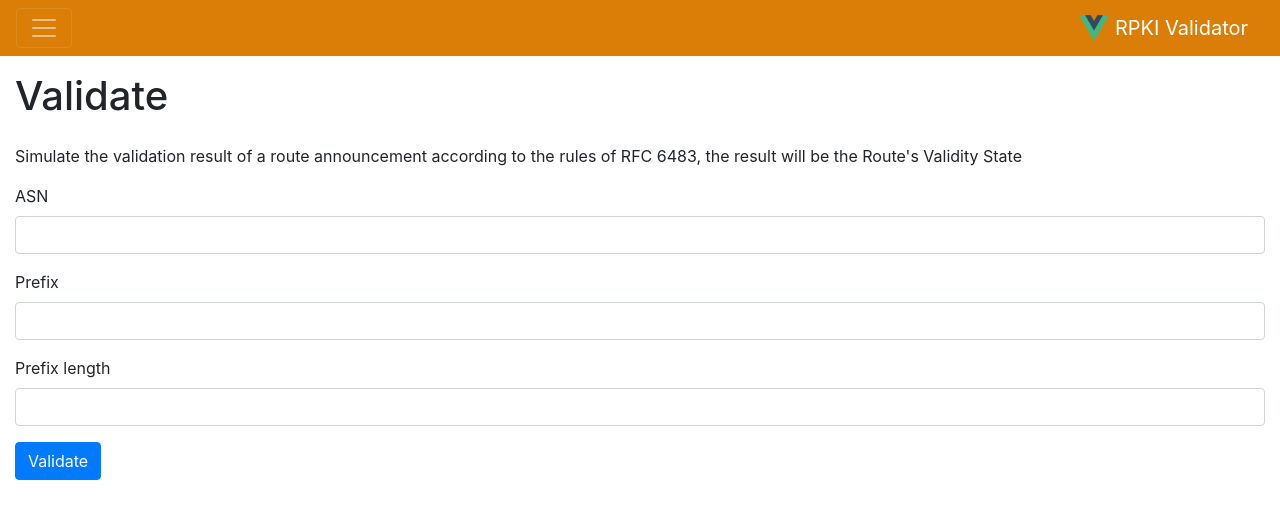
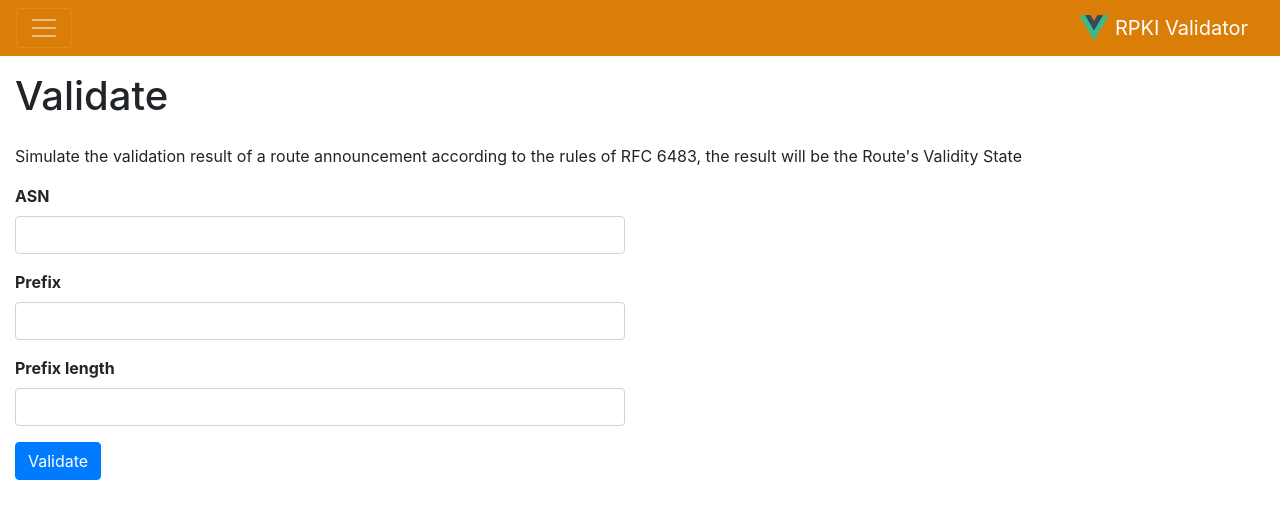
Before and after one commit to pcarana/rpki-validator-web, a Vue app: page /validate in a window 1280 px wide. Shown: the top 518 px of the page. Built offline with nearby package versions, Linux system fonts and the light colour scheme.

Commit message:
Resize the validation form and set bold labels

```diff
--- a/src/components/Validate.vue
+++ b/src/components/Validate.vue
@@ -1,19 +1,19 @@
 <template>
   <b-container fluid>
     <b-row class="my-3">
-      <b-col>
+      <b-col cols="12">
         <h1>{{ $t('validate.title') }}</h1>
       </b-col>
     </b-row>
     <b-row>
-      <b-col>
+      <b-col cols="12">
         <p>{{ $t('validate.description') }}</p>
       </b-col>
     </b-row>
     <b-row>
-      <b-col>
+      <b-col cols="6">
         <b-form @submit="onSubmit">
-          <b-form-group horizontal :label="$t('common.asn')" label-for="asn">
+          <b-form-group horizontal :label="$t('common.asn')" label-for="asn" label-class="font-weight-bold">
             <b-form-input id="asn"
               ref="asn"
               type="number"
@@ -27,7 +27,7 @@
               {{ $t('errors.asnInvalid') }}
             </b-form-invalid-feedback>
           </b-form-group>
-          <b-form-group horizontal :label="$t('common.prefix')" label-for="prefix">
+          <b-form-group horizontal :label="$t('common.prefix')" label-for="prefix" label-class="font-weight-bold">
             <b-form-input id="prefix"
               ref="prefix"
               type="text"
@@ -39,7 +39,7 @@
               {{ $t('errors.prefixInvalid') }}
             </b-form-invalid-feedback>
           </b-form-group>
-          <b-form-group horizontal :label="$t('common.prefixLength')" label-for="prefixLength">
+          <b-form-group horizontal :label="$t('common.prefixLength')" label-for="prefixLength" label-class="font-weight-bold">
             <b-form-input id="prefixLength"
               ref="prefixLength"
               type="number"
```
